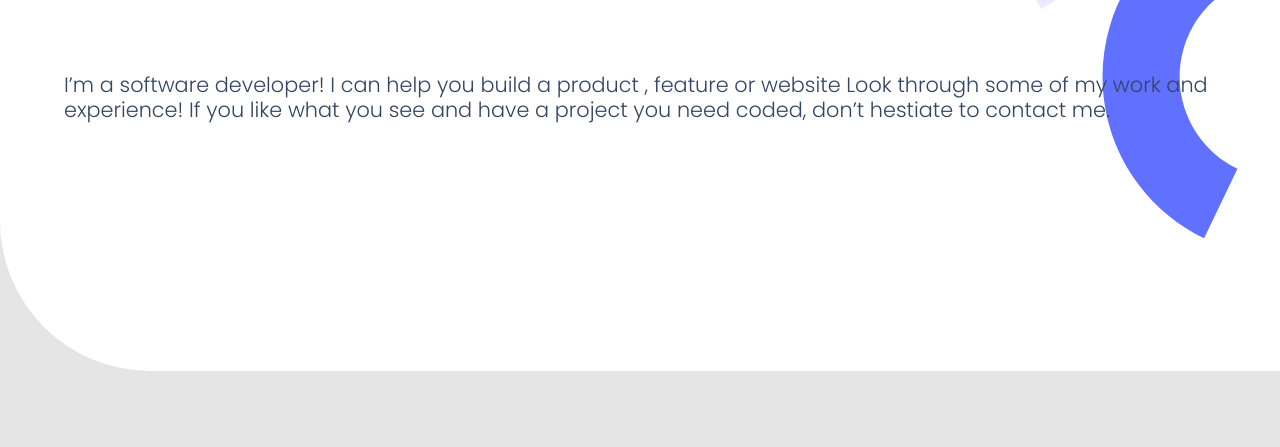
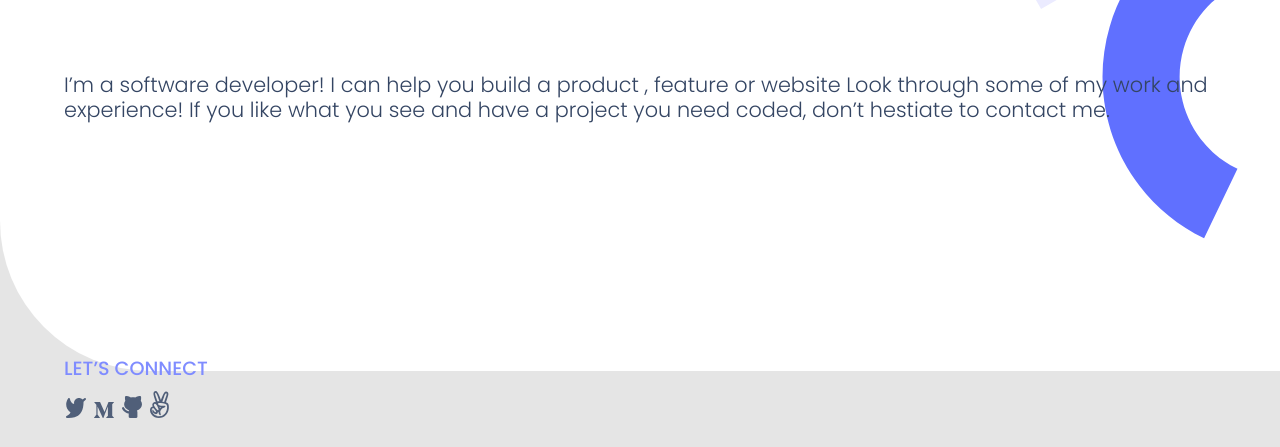
Before and after one commit to codedit334/Portfolio_Microverse, a website: page index.html in a window 1280 px wide. Shown: the part 347-794 px from the top of the page. Drawn offline with Linux system fonts and the light colour scheme.

Commit message:
Adapt style to match figma template

```diff
--- a/style.css
+++ b/style.css
@@ -91,7 +91,7 @@ nav img {
   height: 146px;
   width: 100%;
   position: static;
-  margin-bottom: 20%;
+  margin-bottom: 12%;
 }
 
 .lnk {
@@ -103,8 +103,6 @@ nav img {
   color: #7f8cff;
   text-decoration: none;
   position: static;
-  left: -34%;
-  top: -20vh;
   align-self: flex-start;
 }
 
@@ -120,7 +118,7 @@ nav img {
 
 .socials img {
   width: 20px;
-  margin: 2px;
+  margin: 10px 2px;
   position: static;
 }
 
```
